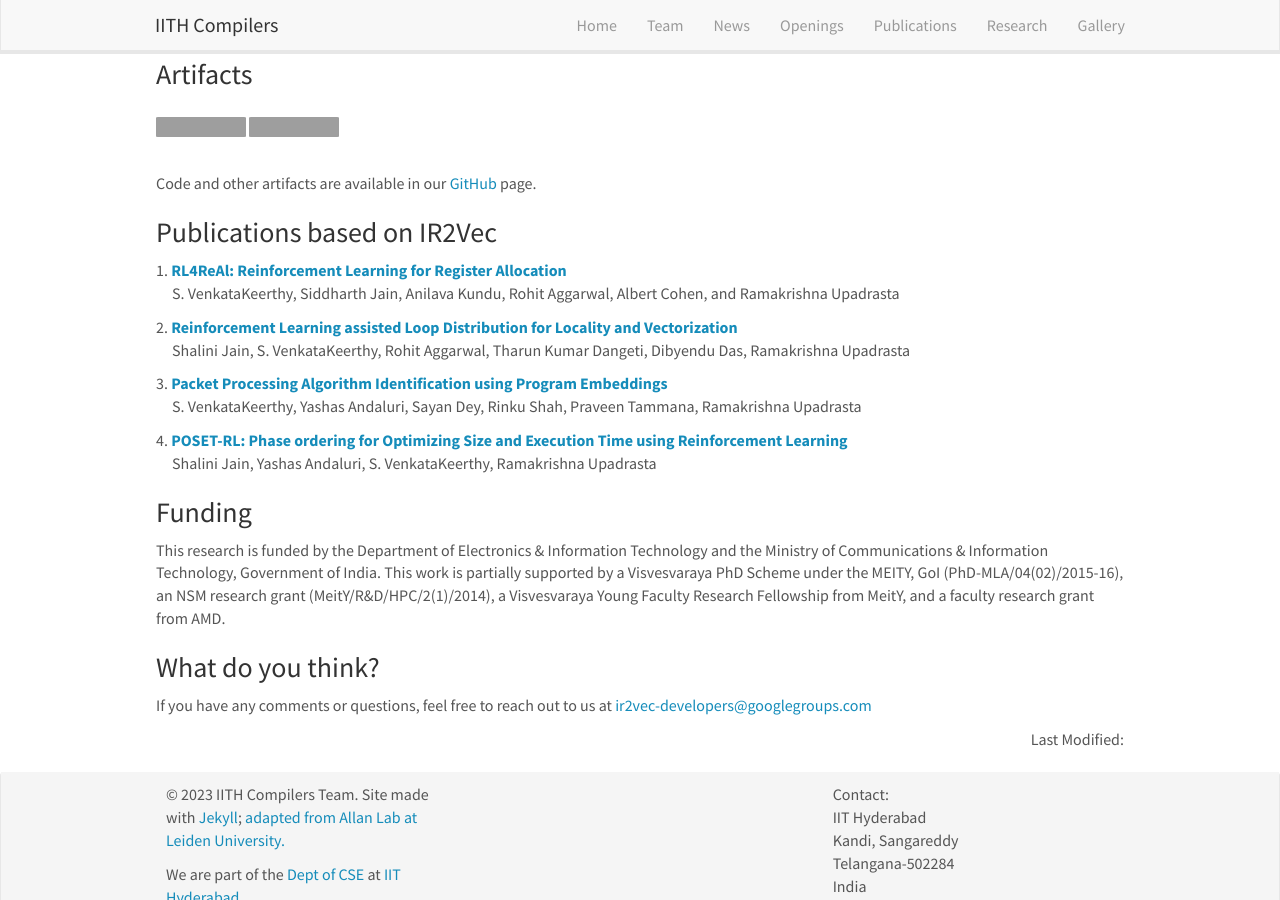
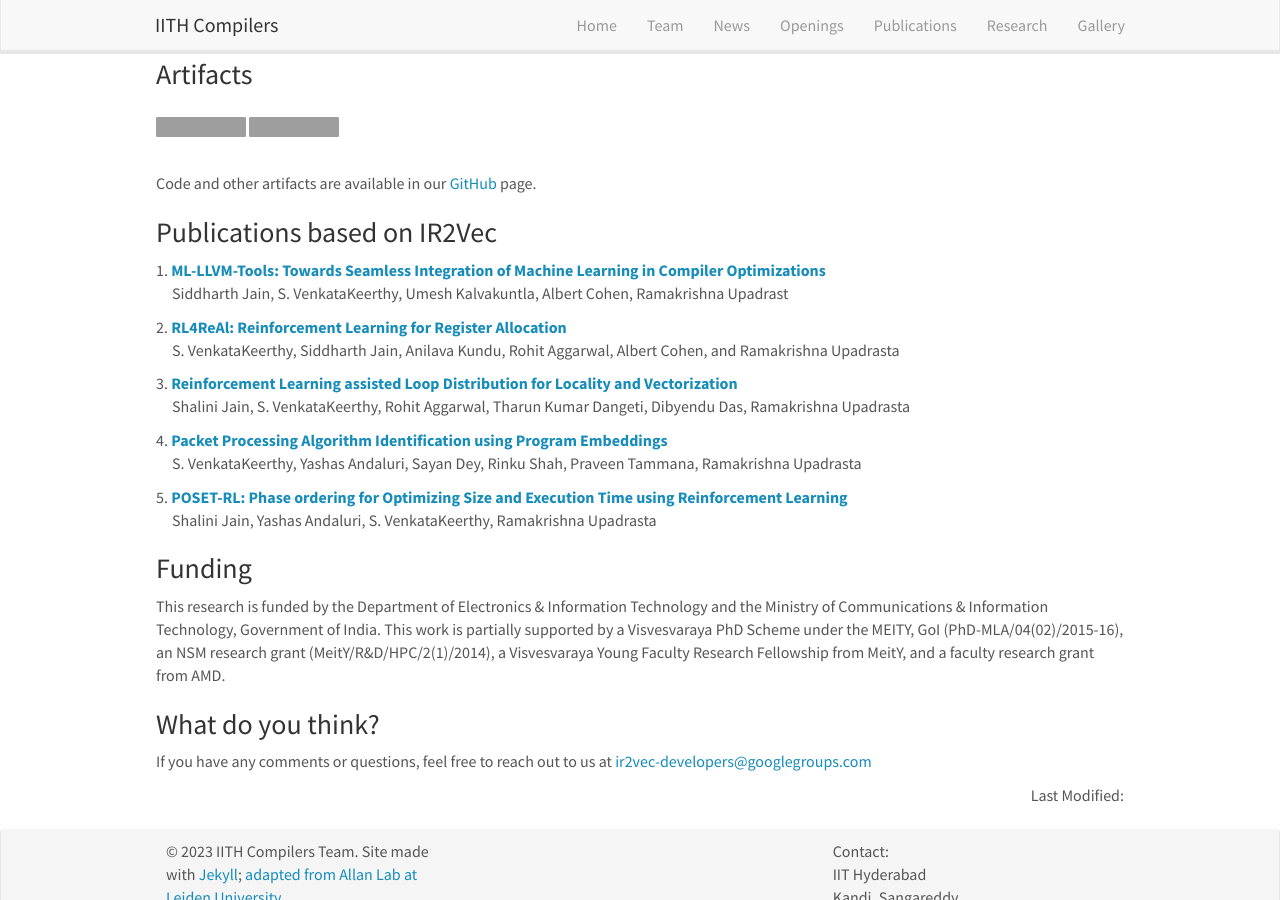
Before and after one commit to utpalbora/compilers.cse.iith.ac.in, a Jekyll site: the page built from _pages/ir2vec.md, in a window 1280 px wide and 900 px high, scrolled down 2410 px. Built offline with Jekyll 4.4.1, drawn with Linux system fonts in a browser that asks for light colours; nearby versions of some CDN libraries; grey boxes are pictures that could not be loaded.

Commit message:
Added page for ML-LLVM-Tools

```diff
--- a/_data/publist.yml
+++ b/_data/publist.yml
@@ -1,3 +1,26 @@
+- shortname: "ml-llvm-tools"
+  title: "ML-LLVM-Tools: Towards Seamless Integration of Machine Learning in Compiler Optimizations"
+  short_title: "ML-LLVM-Tools"
+  authors: "Siddharth Jain, S. VenkataKeerthy, Umesh Kalvakuntla, Albert Cohen, Ramakrishna Upadrast"
+  description: ""
+  domain: "ML4Compilers"
+  subdomain: "IR2Vec"
+  year: "2023"
+  publishedAt: "EuroLLVM"
+  project: 0
+  publication: 1
+  type: "Conference"
+  # image: ""
+  highlight: 1
+  github_link: ""
+  citation: ""
+  paper_link: ""
+  poster_link: ""
+  slides_link: ""
+  videos_link: ""
+  arxiv_link: ""
+
+
 - shortname: "rl4real"
   title: "RL4ReAl: Reinforcement Learning for Register Allocation"
   short_title: "RL4ReAl"
--- /dev/null
+++ b/_pages/ml-llvm-tools.md
@@ -0,0 +1,51 @@
+---
+title: "ML-LLVM-Tools"
+redirect_from:
+    - /research/ml-llvm-tools
+layout: textlay
+excerpt: "IITH Compilers Team -- Research"
+sitemap: false
+permalink: /publications/ml-llvm-tools/
+---
+
+# ML-LLVM-Tools: Towards Seamless Integration of Machine Learning in Compiler Optimizations
+*Siddharth Jain, S. VenkataKeerthy, Umesh Kalvakuntla, Albert Cohen, Ramakrishna Upadrasta*
+#### Accepted as Technical Talk EuroLLVM'23
+
+With the growth in usage of Machine Learning (ML) to support compiler optimization decisions, there is a need for robust tools to support both training and inference. Such tools should be scalable and independent of the underlying model, and the ML framework upon which the model is built. We propose a unified infrastructure to aid ML based compiler optimizations in LLVM at each of training and inference stages by using: (1) LLVM-gRPC, a gRPC based framework to support training, (2) LLVM-InferenceEngine, a novel ONNX based infrastructure to support ML inference within LLVM. Our infrastructure allows seamless integration of both the approaches with ML based compiler optimization passes. When our LLVM-InferenceEngine is integrated with a recently proposed approach that uses Reinforcement Learning for performing Register Allocation, it results in a 12.5x speedup in compile time.
+
+
+
+### LLVM-gRPC: gRPC based framework to support Training
+During the training phase, some optimizations necessitate a robust framework that allows to-and-fro communication between LLVM and the ML mode. RL4ReAl proposes a reinforcement learning approach to model register allocation in LLVM. This involves modeling the register allocation pass in LLVM as an RL environment that builds an interference graph and updates it upon splitting decisions by the model.
+
+To support such complex cases, we propose LLVM-gRPC, where we integrate a gRPC framework with the LLVM toolchain; this is accomplished as an internal LLVM library, leveraging its modular structure. LLVM-gRPC exposes the components to facilitate communication with various libraries of LLVM by providing an option to either run a gRPC service, or to connect to an existing one.
+
+<center>
+<figure>
+<img src="{{ site.url }}{{ site.baseurl }}/images/projects/ml-llvm-tools/LLVMgRPC.png" width="85%">
+</figure>
+</center>
+
+
+### LLVM-InferenceEngine: ONNX based framework to support Inference
+We propose to use ONNX - Open Neural Network Exchange which is an open format to represent machine learning models in the inference flow. Models built from various frameworks like TensorFlow, PyTorch, etc. can be represented in ONNX format in an interoperable manner. Additionally, ONNX supports a vast variety of hardware architecture ranging from edge devices to general purpose CPUs and GPUs. Once the model is trained in Python by using any of the commonly used ML frameworks, it can be exported into a common ONNX representation and can be imported into the C++ compiler via ONNX runtime.
+
+We integrated the C++ ONNX Runtime with LLVM as a library - LLVMInferenceEngine, avoiding the inter-process communication overhead. Our library also exposes the necessary wrapper APIs to set the ONNX model path, query it with inputs, and obtain outputs without use of any RPC calls. Querying the model is as simple as calling a function exposed by the InferenceEngine. LLVM-InferenceEngine supports both ML and RL frameworks without other external dependencies in a seamless manner. To support RL models, it exposes various utility classes with necessary APIs. This includes classes for Environments and Agents 3tied together by a Driver class. Finally, LLVM-InferenceEngine also supports multiple agents for the optimizations modeled with multi-agent RL.
+
+<center>
+<figure>
+<img src="{{ site.url }}{{ site.baseurl }}/images/projects/ml-llvm-tools/InferenceEngine.png" width="85%">
+</figure>
+</center>
+
+This library can be linked with the LLVM pass that performs ML based optimization. Once the model is trained, the model can be exported to ONNX format and imported into the LLVM pass via LLVM-InferenceEngine which can then query the model with appropriate inputs during inference (compilation). In case of pass using RL model, the user has to override the relevantclasses exposed by the library to make use of Environment and Agents.
+
+### Results
+We integrated our LLVM-InferenceEngine with RL4ReAl, and compare the obtained compile times with that of LLVM-gRPC. We observe significant compile-time speedups ranging from 2x and 40x on compiling benchmarks from SPEC CPU 2006 and 2017. Detailed results are shown in Table below. In total, we observe 12.4x speedup in comparison to the benchmarks compiled with LLVM-gRPC, making LLVM-InferenceEngine a promising choice.
+
+<center>
+<figure>
+<img src="{{ site.url }}{{ site.baseurl }}/images/projects/ml-llvm-tools/results.png" width="83%">
+</figure>
+</center>
```
Also changed, not shown: images/projects/ml-llvm-tools/InferenceEngine.png (added), images/projects/ml-llvm-tools/LLVMgRPC.png (added), images/projects/ml-llvm-tools/results.png (added).
